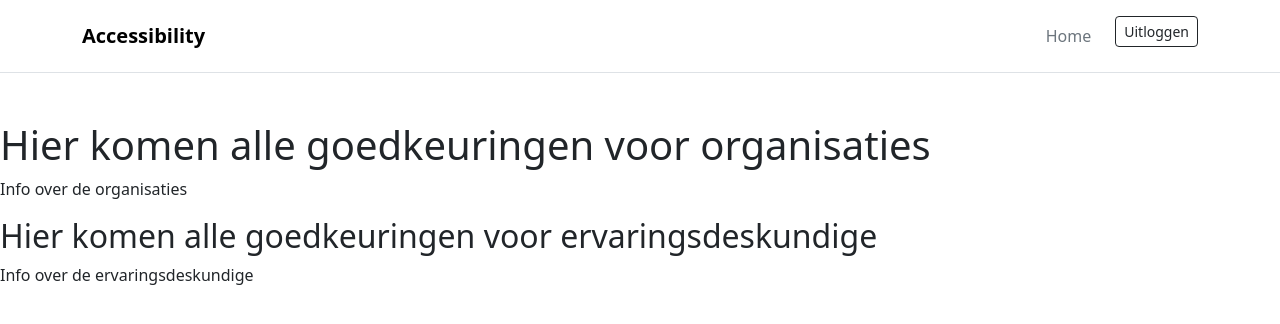
After one commit to Ebay2k/rubberducky-owasp, a Flask app: page /bhd-goedkeuringen in a window 1280 px wide. The commit adds this page. Shown: the top 324 px of the page. Run offline with Flask 3, Linux system fonts and the light colour scheme.

Commit message:
Pagina voor goedkeuring voor organisaties en ervaringsdeskundige

```diff
--- a/app.py
+++ b/app.py
@@ -161,7 +161,9 @@ def bhd_ev_detail():
     profile = profiles.get_profile()
     return render_template("/bhd-ev-detail.html", profile=profile)
 
-
+@app.route("/bhd-goedkeuringen")
+def bhd_goedkeuringen():
+    return render_template("/bhd-goedkeuringen.html")
 
 
 if __name__ == "__main__":
--- /dev/null
+++ b/templates/bhd-goedkeuringen.html
@@ -0,0 +1,18 @@
+<!DOCTYPE html>
+<html lang="nl">
+<head>
+    <meta charset="UTF-8">
+    <title>Goedkeuringen</title>
+    <link rel="stylesheet" href="{{ url_for('static', filename='main.css') }}">
+</head>
+<body>
+{% extends 'layout.html' %}
+{% block content %}
+<h1>Hier komen alle goedkeuringen voor organisaties</h1>
+<p>Info over de organisaties</p>
+
+<h2>Hier komen alle goedkeuringen voor ervaringsdeskundige</h2>
+<p>Info over de ervaringsdeskundige</p>
+{% endblock %}
+</body>
+</html>
--- a/templates/dashboard-bhd.html
+++ b/templates/dashboard-bhd.html
@@ -11,6 +11,7 @@
 <h1>Dashboard van de Beheerder</h1>
     <h1><a href="bhd-org-detail">Organisatie details</a></h1>
     <h1><a href="bhd-ev-detail">Ervaringsdeskundige details</a></h1>
+    <h1><a href="bhd-goedkeuringen">Goedkeuringen</a></h1>
 </center>
 <hr>
 <p1>Stukje tekst eronder.</p1>
```
